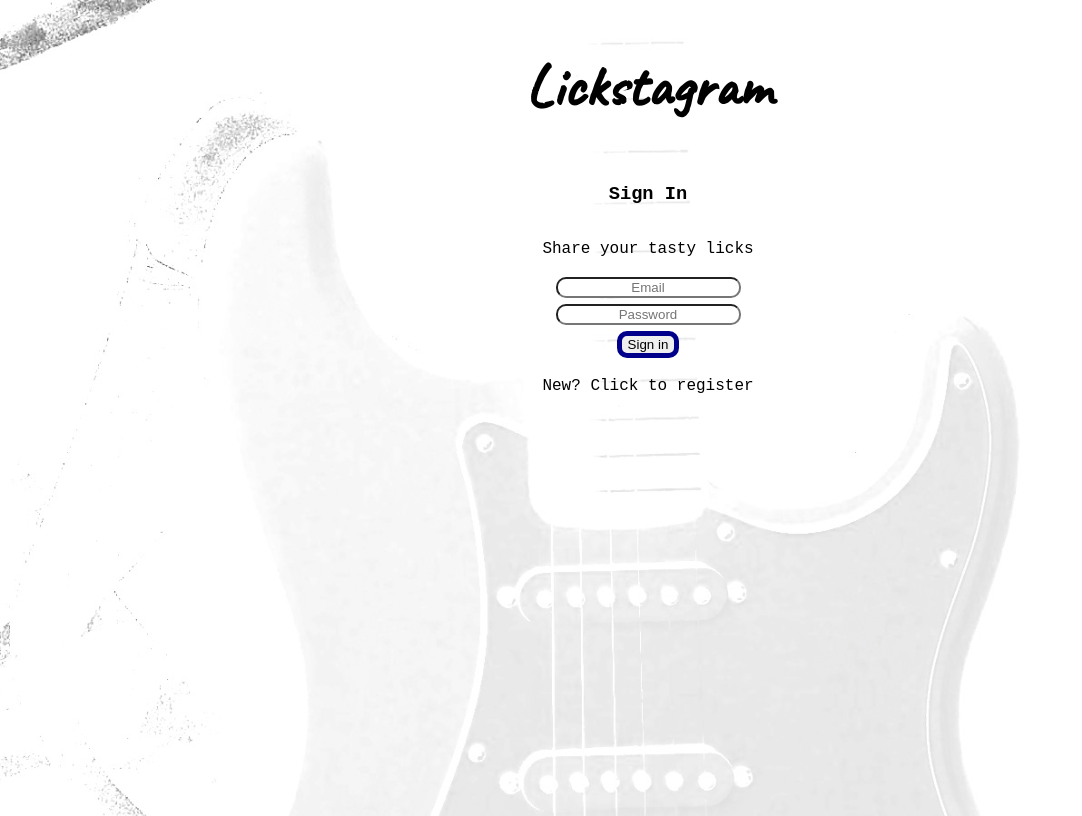
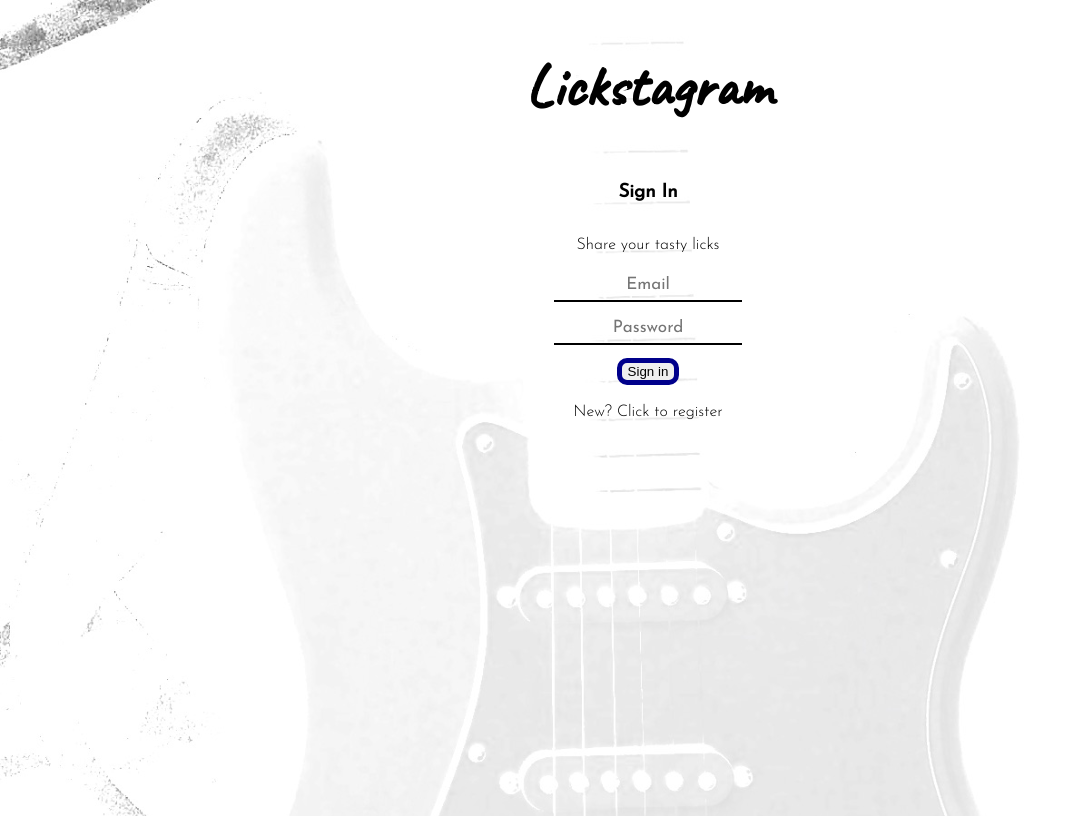
Before and after one commit to fractalscape13/lickstagram, a React (Create React App) app: page / in a window 1280 px wide. Shown: the whole page, without its empty margins (0-1082 px from the left). Built offline with nearby package versions, Linux system fonts and the light colour scheme; no server answers.

Commit message:
add body font, change input styling, change addvideo dropdown styling

```diff
--- a/public/index.html
+++ b/public/index.html
@@ -11,6 +11,7 @@
     />
     <link rel="manifest" href="%PUBLIC_URL%/manifest.json" />
     <link href="https://fonts.googleapis.com/css2?family=Caveat&display=swap" rel="stylesheet">
+    <link href="https://fonts.googleapis.com/css2?family=Josefin+Sans:wght@300;400&display=swap" rel="stylesheet">
     <title>Lickstagram</title>
   </head>
   <body>
--- a/src/App.css
+++ b/src/App.css
@@ -1,7 +1,6 @@
 body, html {
   min-height: 100%;
-  font-family: 'Courier New', Courier, monospace;
-}
+  font-family: 'Josefin Sans', sans-serif;}
 
 html {
   background: url("./assets/bg.jpeg") no-repeat center center fixed;
@@ -85,18 +84,14 @@ h2 {
 }
 
 .starbtn {
-  border: 4px solid rgb(65, 12, 12);
-  border-radius: 50%;
-  margin: 3px;
-  color: rgb(177, 118, 8);
+  border: none;
+  background-color: transparent;
 }
 
 .alreadystarred {
-  border: 4px solid rgb(65, 12, 12);
-  border-radius: 50%;
-  margin: 3px;
-  color: rgb(184, 132, 35);
-  opacity: .5;
+  border: none;
+  background-color: transparent;
+  opacity: .4;
 }
 
 button {
@@ -111,9 +106,16 @@ button:hover {
 }
 
 input {
-  margin: 3px;
-  border-radius: 10px;
   text-align: center;
+  font-family: inherit;
+  border: 0;
+  border-bottom: 2px solid black;
+  outline: 0;
+  font-size: 17px;
+  padding: 7px 0;
+  background: transparent;
+  transition: border-color 0.2s;
+  margin-bottom: 10px;
 }
 
 input:hover {
@@ -121,8 +123,13 @@ input:hover {
 }
 
 video {
-  max-width: 350px;
+  width: 350px;
+  max-height: 300px;
   border-radius: 3px;
+}
+
+p {
+  font-weight: 200;
 }
 
 a {
@@ -169,7 +176,6 @@ a:hover {
   position: absolute;
   background-color: #b4b3b3;
   min-width: 160px;
-  box-shadow: 0px 8px 16px 0px rgba(0,0,0,0.2);
   z-index: 1;
 }
 
@@ -177,10 +183,6 @@ a:hover {
   display: block;
 }
 
-.dropdown:hover .dropbtn {
-  background-color: #222174;
-}
-
 img {
   max-width: 50px;
   margin-bottom: 15px;
--- a/src/components/AccountDetails.js
+++ b/src/components/AccountDetails.js
@@ -128,6 +128,7 @@ function AccountDetails() {
   } else {
     return (
       <React.Fragment>
+            {console.log("FEED", feed.length)}
         <h3>{currentUser}</h3>
         <button onClick={handleDeleteAccount}>Delete Account</button>
         <button onClick={() => setFavoritedVideos(true)}>See Your Starred Licks</button>
--- a/src/components/Header.js
+++ b/src/components/Header.js
@@ -58,7 +58,7 @@ function Header() {
           <p className="clickable"><img src={add} title="Add video" alt="add"/></p>
           <div className="dropdown-content">
             <input type="file" name="file" onChange={onChangeHandler} />
-            <input type="text" onChange={(e) => setDescription(e.target.value)} placeholder="Description" />
+            <input type="text" onChange={(e) => setDescription(e.target.value)} placeholder="Description" /><br/>
             <button type="button" onClick={onClickHandler}>Add video</button><br />
           </div>
         </div>
```
